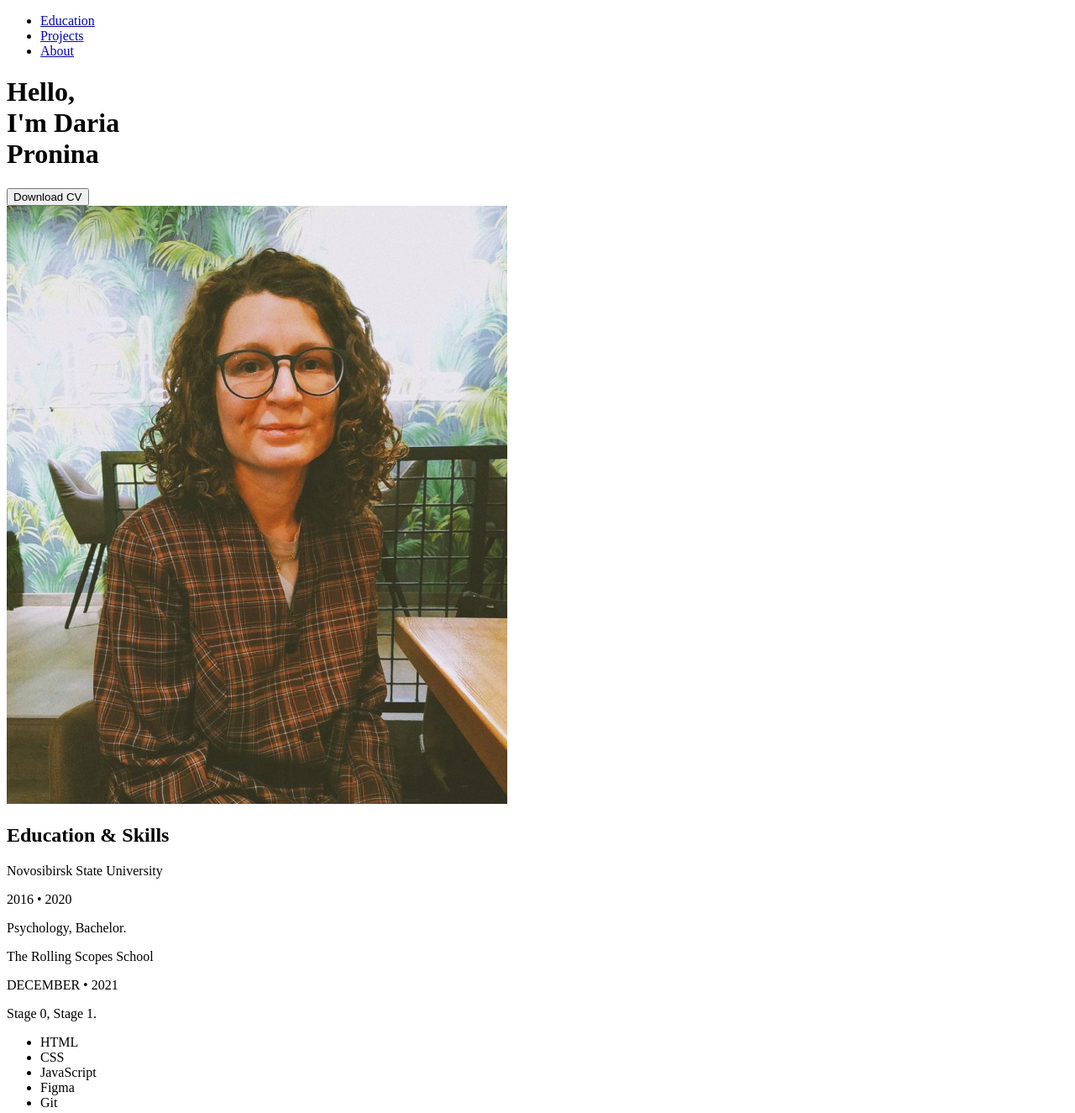
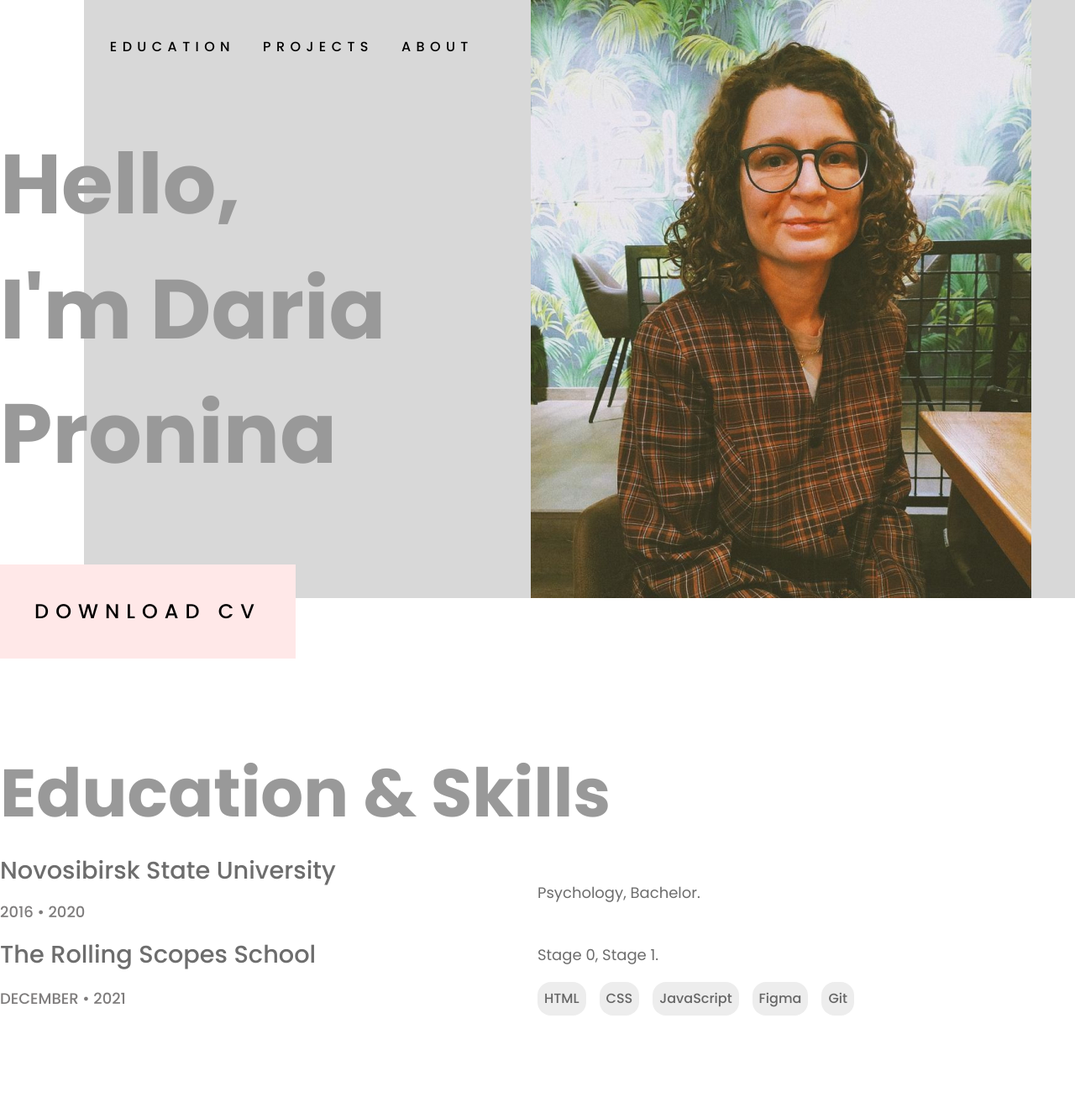
Before and after one commit to d-prnn/rsschool-cv, a plain HTML site: page index.html in a window 1280 px wide. Shown: the top 1325 px of the page at 84% size. Drawn offline with Linux system fonts and the light colour scheme.

Commit message:
feat: add style.css

```diff
--- a/style.css
+++ b/style.css
@@ -1 +1,264 @@
-/* here will be styles */
+* {
+    scroll-behavior: smooth;
+    box-sizing: border-box;
+    margin: 0;
+    padding: 0;
+}
+
+body {
+    max-width: 1280px;
+    margin: 0 auto;
+    /* overflow-x: hidden; */
+}
+
+/* HEADER */
+
+.header {
+    display: grid;
+    grid-template-columns: auto auto;
+    grid-template-rows: 1fr 5fr 1fr;
+    column-gap: 1rem;
+}
+
+.header__bg {
+    background: #D8D8D8;
+    z-index: -1;
+    grid-column: 1 / 3;
+    grid-row: 1 / 3;
+    margin-bottom: -40px;
+    margin-left: 100px;
+}
+
+.nav {
+    grid-column: 1 / 2;
+    grid-row: 1;
+    align-self: center;
+    justify-self: end;
+}
+
+.nav__items {
+    display: flex;
+    gap: 33px;
+}
+
+.nav__items li {
+    font-family: 'Poppins';
+    font-style: normal;
+    font-weight: 500;
+    font-size: 1rem;
+    line-height: 1.5rem;
+    letter-spacing: 0.4rem;
+    list-style: none;
+    text-transform: uppercase;
+}
+
+.nav__items a {
+    text-decoration: none;
+    color: #000000;
+}
+
+.title {
+    grid-column: 1 / 2;
+    grid-row: 2 / 3;
+    align-self: center;
+    font-family: 'Poppins';
+    font-style: normal;
+    font-weight: 700;
+    font-size: 6.25rem;
+    line-height: 9.3rem;
+    color: #999999;
+    margin-top: -3rem;
+}
+
+.header__img {
+    grid-column: 2 / 2;
+    grid-row: 1 / 4;
+    margin-bottom: -43px;
+    display: flex;
+    justify-content: center;
+    align-self: start;
+}
+
+.header__img img {
+    object-fit: cover;
+    overflow: hidden;
+}
+
+.download {
+    width: 22rem;
+    height: 7rem;
+    border: 0;
+    background: #FFE8E8;
+    font-family: 'Poppins';
+    font-style: normal;
+    font-weight: 500;
+    font-size: 1.5rem;
+    line-height: 2rem;
+    letter-spacing: 0.5rem;
+    text-transform: uppercase;
+    color: #000000;
+    grid-column: 1 / 2;
+    grid-row: 3 / 4;
+}
+
+/* EDUCATION */
+
+.education {
+    margin-top: 100px;
+    display: grid;
+    grid-template-columns: minmax(min-content, 1fr) minmax(min-content, 1fr);
+    grid-row-gap: 1rem;
+}
+
+.education__title {
+    grid-column: 1 / 3;
+}
+
+.title__h2 {
+    font-family: 'Poppins';
+    font-style: normal;
+    font-weight: 700;
+    font-size: 5rem;
+    line-height: 7.5rem;
+    color: #999999;
+}
+
+.subtitle {
+    font-family: 'Poppins';
+    font-style: normal;
+    font-weight: 500;
+    font-size: 1.8rem;
+    line-height: 2rem;
+    color: #6D6D6D;
+}
+
+.education__subtitle {
+    grid-column: 1 / 2;
+}
+
+.date {
+    font-family: 'Poppins';
+    font-style: normal;
+    font-weight: 500;
+    font-size: 18px;
+    line-height: 36px;
+    color: #7E7C7C;
+    grid-column: 1 / 2;
+    align-self: center;
+}
+
+.text {
+    text-align: justify;
+    font-family: 'Poppins';
+    font-style: normal;
+    font-weight: 400;
+    font-size: 18px;
+    line-height: 33px;
+    color: #6D6D6D;
+}
+
+.education__text-1 {
+    grid-column: 2 / 3;
+    grid-row: 2 / 4;
+    align-self: center;
+}
+
+.education__text-2 {
+    grid-column: 2 / 3;
+    grid-row: 4 / 5;
+    align-self: center;
+}
+
+.skills {
+    display: flex;
+    column-gap: 1rem;
+    grid-column: 2 / 3;
+    grid-row: 5 / 6;
+}
+
+.skill {
+    font-family: 'Poppins';
+    font-style: normal;
+    font-weight: 500;
+    font-size: 1rem;
+    line-height: 1.5rem;
+    color: #666666;
+    background: #EDEDED;
+    border-radius: 1rem;
+    padding: 0.5rem;
+    list-style: none;
+}
+
+/* PROJECTS */
+
+.projects {
+    margin-top: 100px;
+    display: grid;
+    grid-template-columns: 1fr 1fr;
+    grid-row-gap: 1rem;
+    grid-auto-rows: max-content;
+}
+
+.projects__title {
+    grid-column: 1 / 3;
+}
+
+.projects__img {
+    grid-column: 1 / 2;
+    grid-row: 2 / 4;
+}
+
+.projects__img img,
+.projects__img a {
+    object-fit: cover;
+    overflow: hidden;
+}
+
+.projects__subtitle {
+    grid-column: 2 / 3;
+    grid-row: 2 / 3;
+    align-self: end;
+    padding-left: 3rem;
+    font-family: 'Poppins';
+    font-style: normal;
+    font-weight: 700;
+    font-size: 3.75rem;
+    line-height: 5.6rem;
+    color: #999999;
+}
+
+.projects__text {
+    grid-column: 2 / 3;
+    grid-row: 3 / 4;
+    align-self: start;
+    padding-left: 3rem;
+}
+
+/* ABOUT */
+
+.about {
+    grid-column: 1 / 3s;
+}
+.about__title {
+    margin-top: 100px;
+}
+
+.about__text {
+    list-style: none;
+}
+
+.about__subtitle {
+    margin-top: 30px;
+}
+
+/* FOOTER */
+
+.footer {
+    margin-top: 50px;
+    background: #D8D8D8;
+    height: 8rem;
+    display: grid;
+    grid-template-columns: 1fr 1fr 1fr;
+    align-items: center;
+    justify-items: center;
+}
```
